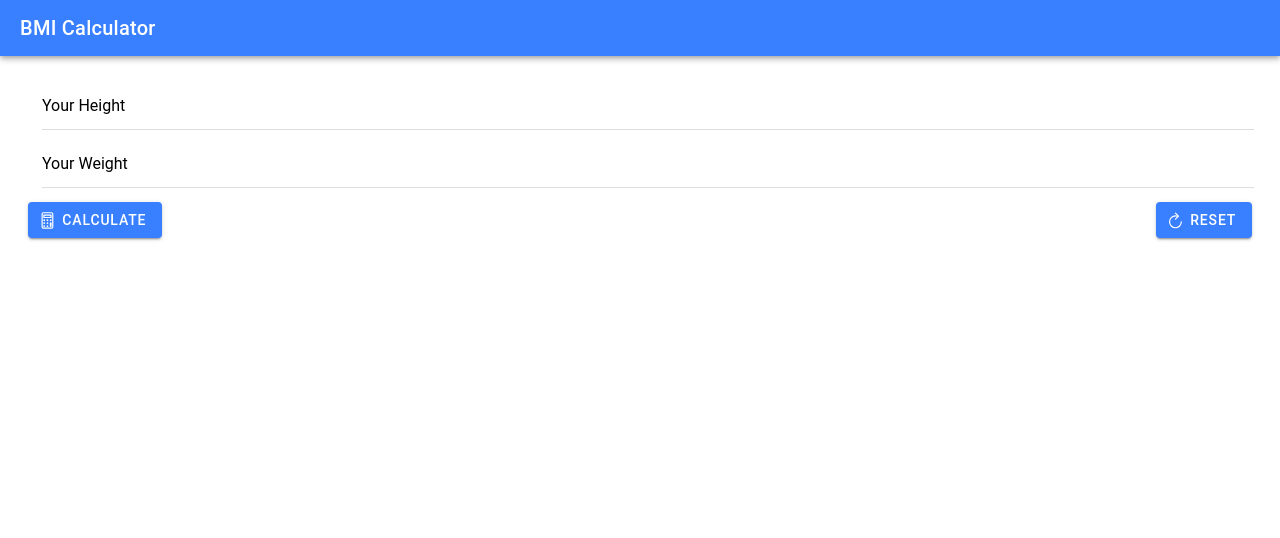
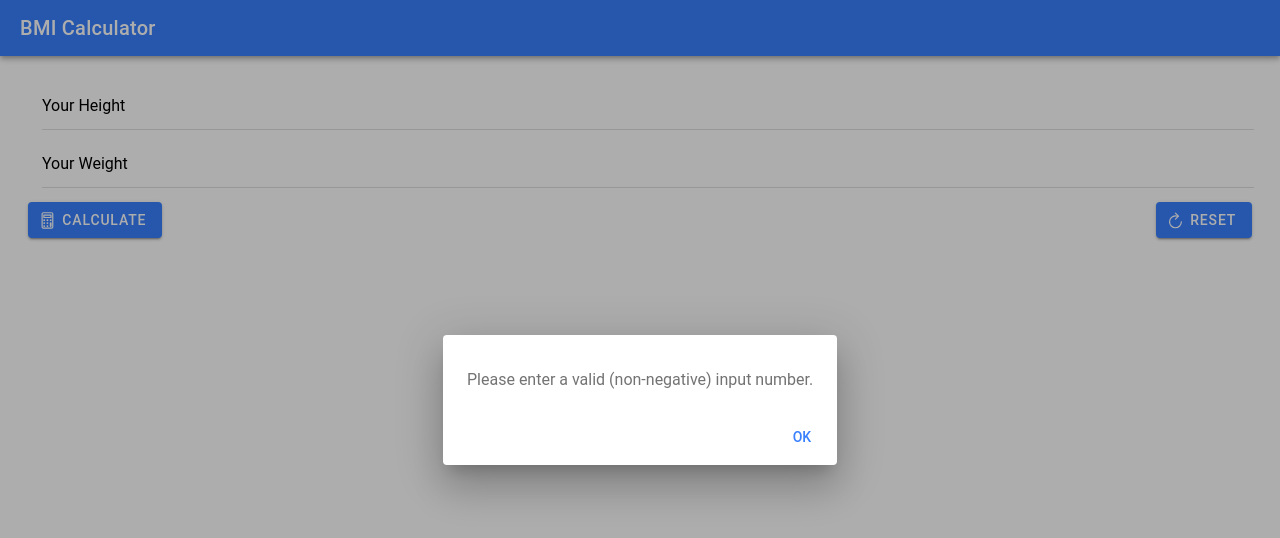
Before and after one commit to leilaZ1111/ionic-react-intro, a React (Vite) app: page / in a window 1280 px wide. Both pictures are taken after a click on the element "CALCULATE". Shown: the top 538 px of the page. Built offline with nearby package versions, Linux system fonts and the light colour scheme.

Commit message:
added alert if invalid number on App.tsx

```diff
--- a/src/App.tsx
+++ b/src/App.tsx
@@ -13,6 +13,7 @@ import {
   IonTitle,
   IonToolbar,
   setupIonicReact,
+  IonAlert,
 } from '@ionic/react';
 import { IonReactRouter } from '@ionic/react-router';
 
@@ -41,7 +42,9 @@ import './theme/variables.css';
 setupIonicReact();
 
 const App: React.FC = () => {
-  const [calculatedBMI, setCalculatedBMI] = useState<number>();
+  const [calculatedBMI, setCalculatedBMI] = useState<number>(); // here we use the useState Hook to create a state variable called calculatedBMI. The state variable is initialized to undefined. We also specify the type of the state variable. In this case, we want the state variable to be a number, so we specify the type as number. We use the useState Hook to create the state variable. The useState Hook returns an array with two elements. The first element is the state variable. The second element is a function that we can use to update the state variable. We use array destructuring to assign the elements of the array to the calculatedBMI variable and the setCalculatedBMI function.
+
+  const [error, setError] = useState<string>(); // here we use the useState Hook to create a state variable called error. The state variable is initialized to undefined. We also specify the type of the state variable. In this case, we want the state variable to be a string, so we specify the type as string. We use the useState Hook to create the state variable. The useState Hook returns an array with two elements. The first element is the state variable. The second element is a function that we can use to update the state variable. We use array destructuring to assign the elements of the array to the error variable and the setError function.
 
   const weightInputRef = useRef<HTMLIonInputElement>(null); // see the comment at the end for useRef, a react hook
   const heightInputRef = useRef<HTMLIonInputElement>(null); // here we create two ref objects, one for each input. We use the useRef Hook to create the ref objects. We also specify the type of the ref object. In this case, we want to access the value property of the ref object, so we specify the type as HTMLIonInputElement. This is a type that's provided by Ionic React. It's a type that represents an HTML input element. We also initialize the ref objects to null. This is because the ref objects are initially null. We'll assign the ref objects to the inputs later.
@@ -56,6 +59,7 @@ const App: React.FC = () => {
       +enteredHeight <= 0 ||
       +enteredWeight <= 0
     ) {
+      setError('Please enter a valid (non-negative) input number.');
       return;
     } // here we check if the enteredHeight or enteredWeight is falsy. If either of them is falsy, we return early from the function. This is a way to prevent the function from executing if the user hasn't entered a value for either of the inputs. We also check if the enteredHeight or enteredWeight is less than or equal to 0. If either of them is less than or equal to 0, we return early from the function. This is a way to prevent the function from executing if the user enters a negative value for either of the inputs.
 
@@ -68,7 +72,17 @@ const App: React.FC = () => {
     heightInputRef.current!.value = '';
   };
 
+  const clearError = () => {
+    setError('');
+  };
+
   return (
+    <React.Fragment>
+      <IonAlert
+        isOpen={!!error}
+        message={error}
+        buttons={[{ text: 'Ok', handler: (clearError) => {} }]}
+      />
       <IonApp>
         <IonHeader>
           <IonToolbar color="primary">
@@ -104,6 +118,7 @@ const App: React.FC = () => {
           </IonGrid>
         </IonContent>
       </IonApp>
+    </React.Fragment>
   );
 };
 
@@ -117,6 +132,8 @@ export default App;
 // 2. Create a Ref Object: const myRef = useRef(initialValue) or const weightInputRef = useRef<HTMLIonInputElement>(null); => initialValue (optional): You can provide an initial value if you want. This is particularly useful for initializing the ref to a DOM element, as in the case of useRef(null).
 // 3. Accessing the Current Value: You can access the current value of the ref using myRef.current. This is a property of the ref object that holds the current value. You can also assign new values to it.
 
+// the <React.Fragment> element is a way to group elements without a parent element. It's a way to group elements without adding an extra node to the DOM (Document Object Model). It's a react requirement that you can't return multiple elements from a component. You can only return one root element. The <React.Fragment> element is a way to return multiple elements without adding an extra node to the DOM. Here it is to group the <IonAlert> element and the <IonApp> element. The <IonAlert> element is a component that displays an alert. The <IonApp> element is the root element of the app.
+
 // ////// <BmiControls onCalculate={calculateBMI} onReset={resetInputs} /> ///////// here we use the BmiControls component. We pass the calculateBMI function as the onCalculate prop and the resetInputs function as the onReset prop. Both props are functions that don't take any argument and don't return anything.
 
-// ////// {calculatedBMI && ( <IonRow> ... </IonRow> ////// here we use the && operator to conditionally render the card. The && operator is a way to conditionally render elements in React. It's a way to say that if the condition is true, render the element. If the condition is false, don't render the element. In this case, we're saying that if calculatedBMI is truthy, render the card. If calculatedBMI is falsy, don't render the card. This is a way to prevent the card from being rendered when the user hasn't calculated the BMI yet.
+// ////// {calculatedBMI && ( <IonRow> ... </IonRow> ////// here we use the && operator to conditionally render the card. The && operator is a way to conditionally render elements in React. It's a way to say that if the condition is true, render the element. If the condition is false, don't render the element. In this case, we're saying that if calculatedBMI is truthy, render the card. If calculatedBMI is falsy, don't render the card. This is a way to prevent the card from being rendered when the user hasn't calculated the BMI yet. The card is only rendered when the user has calculated the BMI.
```
Lines whose indentation alone changed are shown as unchanged.
